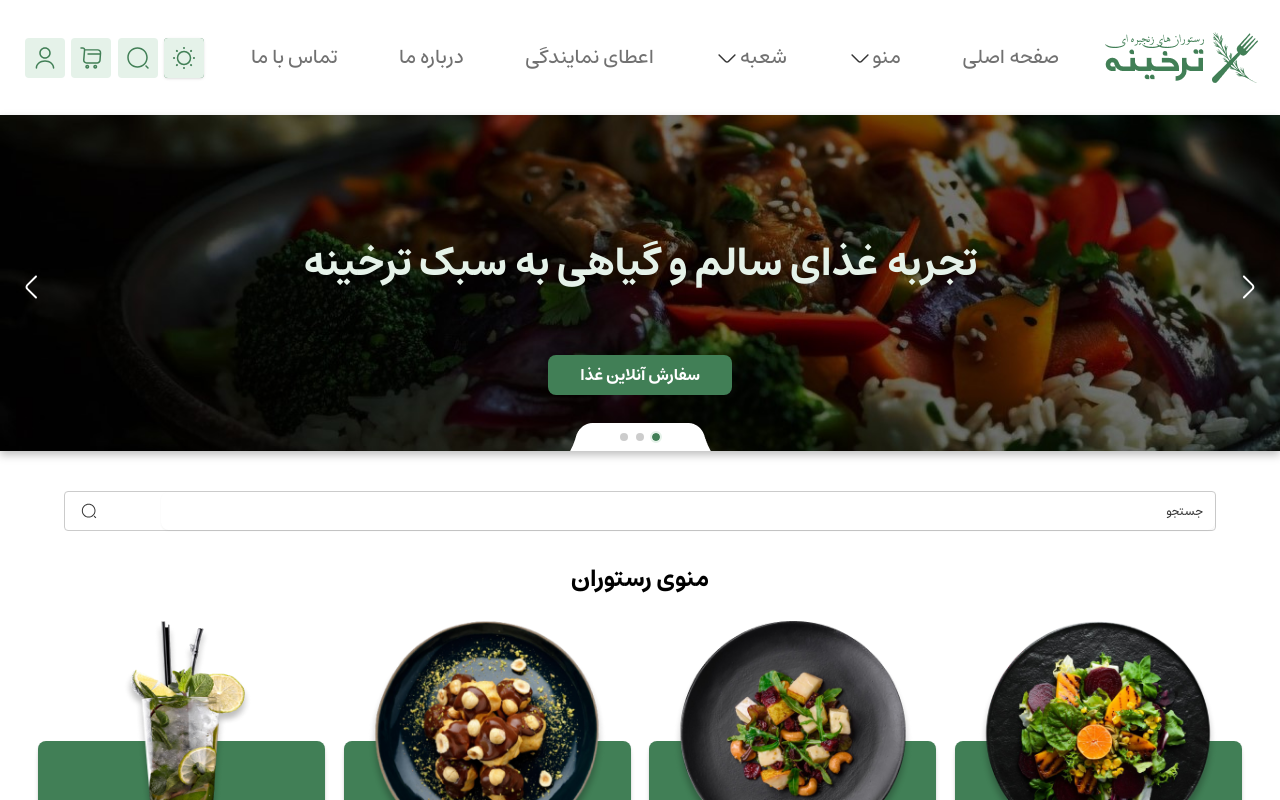
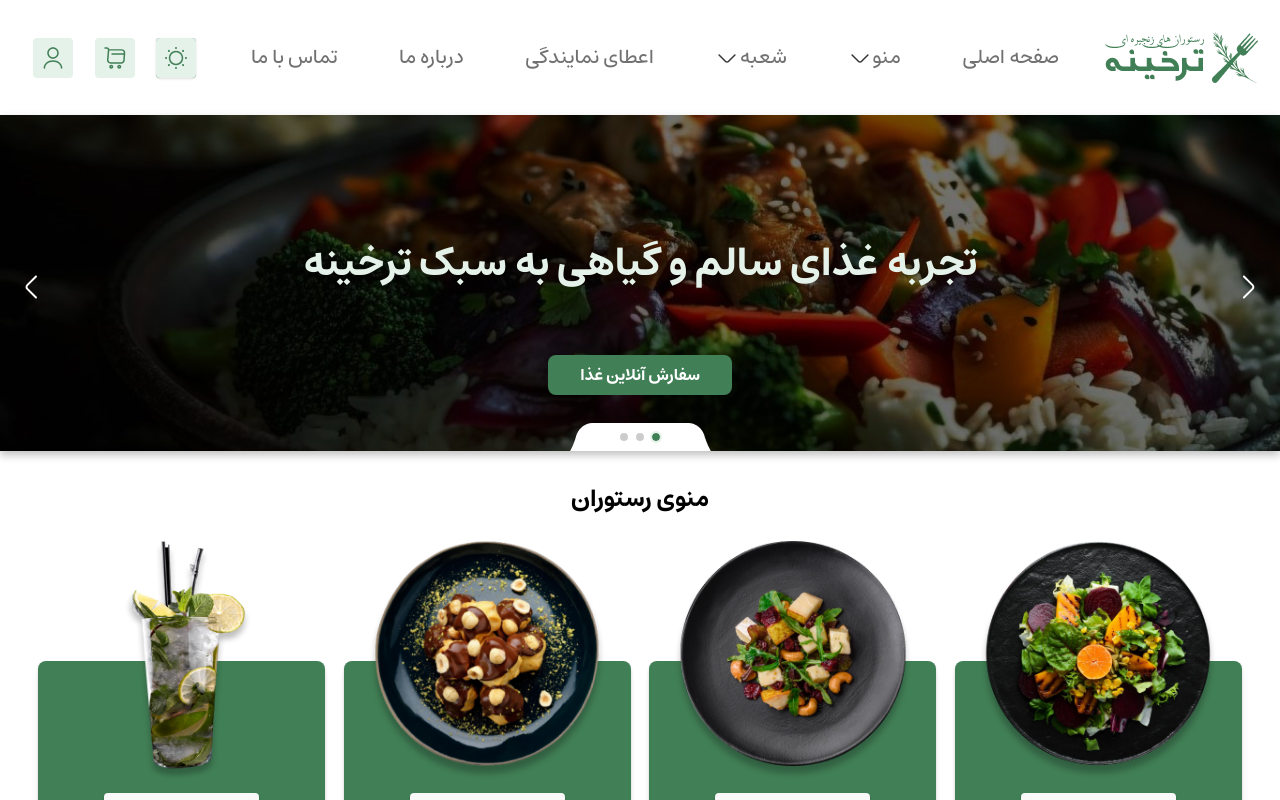
Before and after one commit to yousef-yaghoubi/tarkhineh, a Next.js app: page / in a window 1280 px wide. Shown: the top 800 px of the page. Built offline with nearby package versions, Linux system fonts and the light colour scheme.

Commit message:
fixing searchBox

```diff
--- a/app/page.tsx
+++ b/app/page.tsx
@@ -12,7 +12,7 @@ function Home() {
     <div>
       <SwiperMain />
       <div className='w-full flex justify-center'>
-        <SearchBox />
+        <SearchBox classes='w-[90%] mt-4 sm:hidden'/>
       </div>
       <section className="w-full max-w-[1222px] inset-0 m-auto flex items-center flex-col justify-around mt-8 !mb-16">
         <h4 className="h4">منوی رستوران</h4>
--- a/components/shared/Modal.tsx
+++ b/components/shared/Modal.tsx
@@ -1,5 +1,5 @@
 'use client';
-import React, { ReactNode, useEffect, useRef, useState } from 'react';
+import React, { ReactNode, useRef, useState } from 'react';
 import Portal from './Portal';
 import Image from 'next/image';
 
@@ -51,7 +51,7 @@ const Modal: React.FC<ModalProps> = ({
     return (
       <Portal>
         <div className="fixed inset-0 bg-black bg-opacity-50 flex items-center justify-center z-50 backdrop-blur-sm">
-          <div className="bg-white dark:bg-background-1 rounded-sm shadow-lg  max-w-[800px] w-11/12 relative flex flex-col items-center overflow-hidden">
+          <div className="bg-white dark:bg-background-1 rounded-sm sm:rounded-md shadow-lg  max-w-[800px] w-11/12 relative flex flex-col items-center overflow-hidden">
             <button
               ref={prevRef}
               className="custom-prev absolute right-0 bottom-[1.1em] w-12 flex justify-center items-center h-[74px] z-20 text-white bg-black/0 bg-gradient-to-l from-black/75 to-transparent disabled:hidden sm:hidden"
@@ -142,7 +142,6 @@ const Modal: React.FC<ModalProps> = ({
   } else {
     return (
       <Portal>
-        {/* Overlay */}
         <div className="fixed inset-0 bg-black bg-opacity-50 flex items-center justify-center z-50 backdrop-blur-sm">
           <div className="bg-white dark:bg-background-1 rounded-sm shadow-lg  max-w-[800px] w-11/12 relative flex flex-col items-center overflow-hidden">
             <div className="bg-gray-4 dark:bg-background-2 relative w-full h-14 md:h-[86px] flex justify-center items-center">
@@ -161,8 +160,8 @@ const Modal: React.FC<ModalProps> = ({
 
               <h3 className="caption-lg md:h7">{title}</h3>
             </div>
-            <div className="p-4 md:p-6 flex flex-col justify-center items-center">
-              <p className="caption-md md:body-md">{desc}</p>
+            <div className="mt-10 mb-12 flex flex-col justify-center items-center w-full">
+              <p className="caption-md md:body-md mb-3">{desc}</p>
               {children}
             </div>
           </div>
--- a/components/shared/card/CardTarkhineGardi.tsx
+++ b/components/shared/card/CardTarkhineGardi.tsx
@@ -24,7 +24,6 @@ function CardTarkhineGardi({
   id
 }: Props) {
   const [isModalOpen, setIsModalOpen] = useState(false);
-  console.log(id)
   let empty;
   const openModal = () => setIsModalOpen(true);
   const closeModal = () => setIsModalOpen(false);
--- a/components/shared/navbar/Icon.tsx
+++ b/components/shared/navbar/Icon.tsx
@@ -1,6 +1,8 @@
-'use client'
+'use client';
 import Image from 'next/image';
-import React from 'react';
+import React, { useState } from 'react';
+import Modal from '../Modal';
+import SearchBox from '../searchBox/SearchBox';
 
 interface Props {
   alt: string;
@@ -8,14 +10,21 @@ interface Props {
   imgActive: string;
   isActive: boolean;
   quantity: number;
-  className: string
+  className: string;
 }
 function Icon({ alt, img, imgActive, isActive, quantity, className }: Props) {
+  const [isModalOpen, setIsModalOpen] = useState(false);
+
+  const openModal = () => setIsModalOpen(true);
+  const closeModal = () => setIsModalOpen(false);
+
   return (
-    <div
+    <>
+      <button
         className={`w-6 h-6 md:w-10 md:h-10 rounded ${
           isActive ? 'bg-primary' : 'bg-tint-1'
         } justify-center flex items-center relative ${className}`}
+        onClick={() => alt == 'search' && openModal()}
       >
         {quantity != 0 && (
           <div
@@ -36,7 +45,17 @@ function Icon({ alt, img, imgActive, isActive, quantity, className }: Props) {
             height={window.innerWidth < 770 ? 18 : 24}
           />
         </div>
-    </div>
+      </button>
+
+      <Modal
+        isOpen={isModalOpen}
+        onClose={closeModal}
+        title="جستجو"
+        desc="لطفا متن خود را تایپ و سپس دکمه Enter را بزنید."
+      >
+        <SearchBox classes='w-[90%] max-w-[409px]'/>
+      </Modal>
+    </>
   );
 }
 
--- a/components/shared/navbar/Navbar.tsx
+++ b/components/shared/navbar/Navbar.tsx
@@ -9,36 +9,7 @@ import {
   SheetHeader,
   SheetTrigger,
 } from '@/components/ui/sheet';
-const iconDetails = [
-  {
-    id: 1,
-    alt: 'search',
-    img: '/icons/search-icon.svg',
-    imgActive: '/icons/search-icon-active.svg',
-    isActive: false,
-    quantity: 0,
-    class: 'hidden sm:!flex',
-  },
-  {
-    id: 2,
-    alt: 'shopping',
-    img: '/icons/shopping-icon.svg',
-    imgActive: '/icons/shopping-icon-active.svg',
-    isActive: false,
-    quantity: 0,
-    class: '',
-  },
-  {
-    id: 3,
-    alt: 'profile',
-    img: '/icons/profile-icon.svg',
-    imgActive: '',
-    isActive: false,
-    quantity: 0,
-    class: '',
-  },
-];
-
+import { iconDetails } from '@/lib/dataPublic';
 
 function Navbar() {
   return (
--- a/components/shared/searchBox/searchBox.tsx
+++ b/components/shared/searchBox/searchBox.tsx
@@ -1,10 +1,9 @@
 import { Input } from '@/components/ui/input';
-import Image from 'next/image';
 import React from 'react';
 
-function SearchBox() {
+function SearchBox({classes} : {classes: string}) {
   return (
-    <div className="w-[90%] h-8 md:h-10 border rounded-sm border-gray-4 mt-10 focus-within:border-primary md:hover:border-gray-8 relative  flex items-center">
+    <div className={`h-8 md:h-10 border rounded-sm border-gray-4 md:hover:border-gray-8 md:dark:hover:border-gray-6 relative flex items-center focus-within:border-primary ${classes}`}>
       <Input
         type="text"
         className="w-11/12 h-full border-none caption-sm md:caption-md text-gray-8 dark:text-gray-5"
--- a/lib/dataPublic.ts
+++ b/lib/dataPublic.ts
@@ -60,3 +60,34 @@ export const branchs: branchType[] = [
     desc: 'میدان ونک، خیابان فردوسی، نبش کوچه نیلوفر، پلاک ۲۶',
   },
 ];
+
+
+export const iconDetails = [
+  {
+    id: 1,
+    alt: 'search',
+    img: '/icons/search-icon.svg',
+    imgActive: '/icons/search-icon-active.svg',
+    isActive: false,
+    quantity: 0,
+    class: 'hidden sm:!flex',
+  },
+  {
+    id: 2,
+    alt: 'shopping',
+    img: '/icons/shopping-icon.svg',
+    imgActive: '/icons/shopping-icon-active.svg',
+    isActive: false,
+    quantity: 0,
+    class: '',
+  },
+  {
+    id: 3,
+    alt: 'profile',
+    img: '/icons/profile-icon.svg',
+    imgActive: '',
+    isActive: false,
+    quantity: 0,
+    class: '',
+  },
+];
```
Lines whose indentation alone changed are shown as unchanged.
